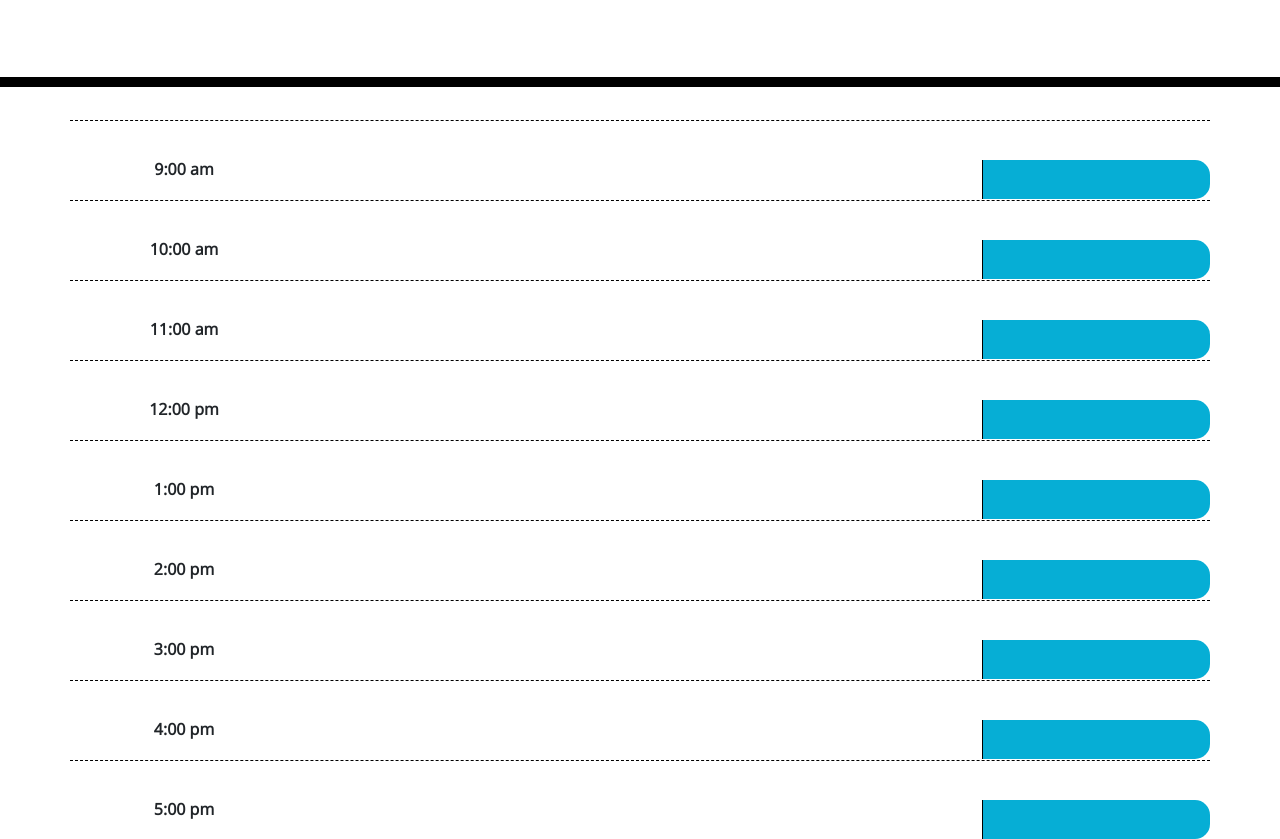
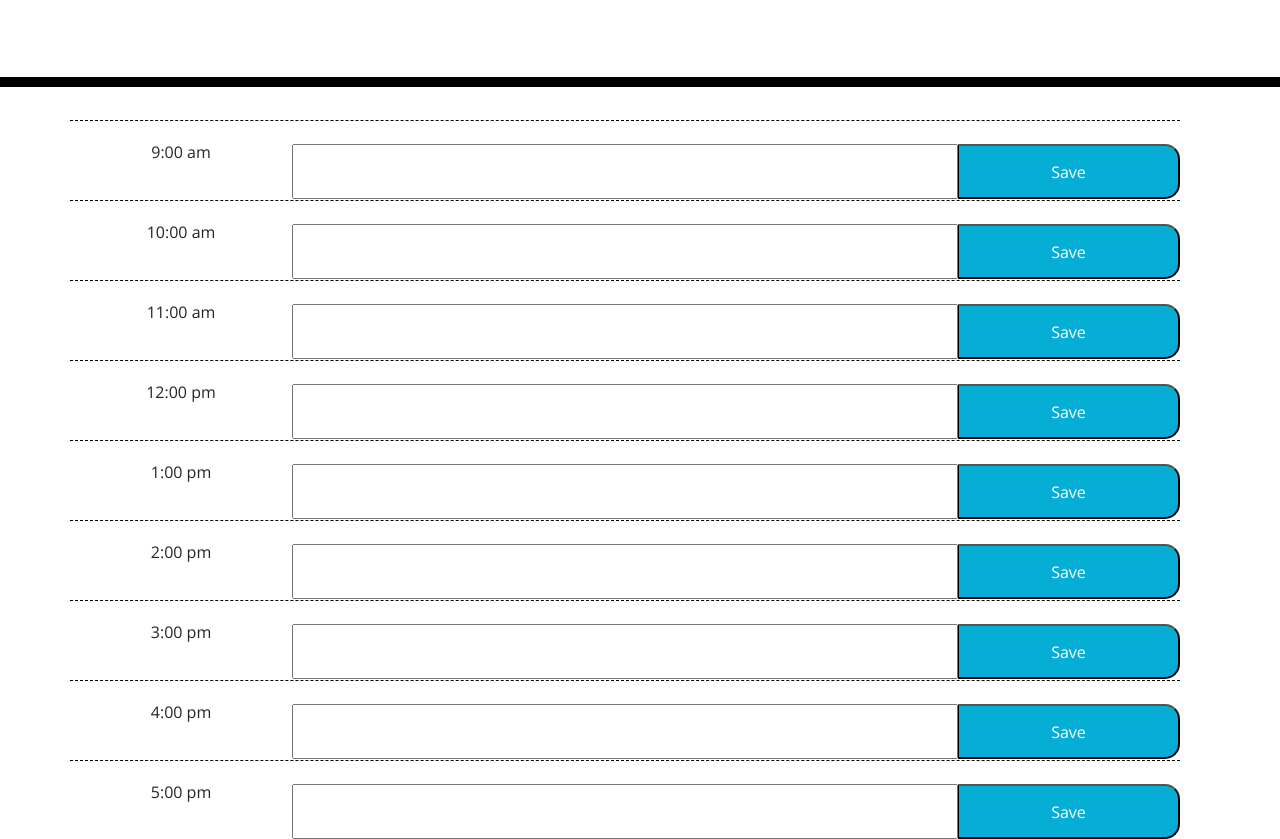
Before and after one commit to MeganGerwick/day_planner, a plain HTML site: page index.html in a window 1280 px wide. Shown: the part 181-1020 px from the top of the page. Drawn offline with nearby package versions, Linux system fonts and the light colour scheme.

Commit message:
created click listener for save button

```diff
--- a/index.html
+++ b/index.html
@@ -30,7 +30,8 @@
     </header>
 
     <div class="container">
-      <table width="100%">
+
+    <!--  <table width="100%">
        <tr class="row">
         <th class="hour" width="100%"> </th>
         <th class="time-block" id="9am" width="20%">9:00 am</th>
@@ -85,7 +86,61 @@
         <th class="description" width="60%"></th>
         <th class="saveBtn" width="20%"></th>
       </tr>
-    </table>
+    </table>-->
+  <div class="row" id="9amRow">
+    <div class="hour"></div>
+    <p class="time-block" id="9am">9:00 am</p>
+    <input type="text" class="description" id="9amTask"></input>
+    <button class="saveBtn" id="9amBtn">Save</button>
+  </div>
+  <div class="row" id="10amRow">
+    <div class="hour"></div>
+    <p class="time-block" id="10am">10:00 am</p>
+    <input type="text" class="description"></input>
+    <button class="saveBtn" id="10amBtn">Save</button>
+  </div>
+  <div class="row" id="11amRow">
+    <div class="hour"></div>
+    <p class="time-block" id="11am">11:00 am</p>
+    <input type="text" class="description"></input>
+    <button class="saveBtn" id="11amBtn">Save</button>
+  </div>
+  <div class="row" id="12pmRow">
+    <div class="hour"></div>
+    <p class="time-block" id="12pm">12:00 pm</p>
+    <input type="text" class="description"></input>
+    <button class="saveBtn" id="12pmBtn">Save</button>
+  </div>
+  <div class="row" id="1pmRow">
+    <div class="hour"></div>
+    <p class="time-block" id="1pm">1:00 pm</p>
+    <input type="text" class="description"></input>
+    <button class="saveBtn" id="1pmBtn">Save</button>
+  </div>
+  <div class="row" id="2pmRow">
+    <div class="hour"></div>
+    <p class="time-block" id="2pm">2:00 pm</p>
+    <input type="text" class="description"></input>
+    <button class="saveBtn" id="2pmBtn">Save</button>
+  </div>
+  <div class="row" id="3pmRow">
+    <div class="hour"></div>
+    <p class="time-block" id="3pm">3:00 pm</p>
+    <input type="text" class="description"></input>
+    <button class="saveBtn" id="3pmBtn">Save</button>
+  </div>
+  <div class="row" id="4pmRow">
+    <div class="hour"></div>
+    <p class="time-block" id="4pm">4:00 pm</p>
+    <input type="text" class="description"></input>
+    <button class="saveBtn" id="4pmBtn">Save</button>
+  </div>
+    <div class="row" id="5pmRow">
+    <div class="hour"></div>
+    <p class="time-block" id="5pm">5:00 pm</p>
+    <input type="text" class="description"></input>
+    <button class="saveBtn" id="5pmBtn">Save</button>
+  </div>
 
   </div>
 
@@ -94,11 +149,24 @@
     <script src="https://cdnjs.cloudflare.com/ajax/libs/moment.js/2.24.0/moment.min.js"></script>
     <script type="text/javascript">
 
-    //Add input box to description
+    //set variable to pull current date and current time
+ //var dateTime = moment().format("MMMM Do YYYY, h:mm:ss a");
+ //$('#currentDay').text(dateTime);
 
 
-    //Add Save button to each row of table
- document.getElementsByClassName("saveBtn").setAttribute("type", "button");
+    //Add Click Event to save button
+$('#9amBtn').click(function(){
+  //Store input from description box locally
+  var task9am = document.getElementById('9amTask').value;
+localStorage.setItem("9amToDo", task9am);
+  //Replace text in description box
+  $('#9amTask').replaceWith(function() {
+
+})
+
+//change color of background depending on the current time
+
+
     </script>
   </body>
 </html>
--- a/style.css
+++ b/style.css
@@ -23,23 +23,27 @@ textarea{
 
 .description{
   white-space: pre-wrap;
+  width: 60%;
 }
 
 .time-block{
   text-align: center;
   border-radius: 15px;
+  width: 20%;
 }
 
 .row {
   white-space: pre-wrap;
   height: 80px;
   border-top: 1px solid white;;
+  width: 100%;
 }
 
 .hour {
   background-color: #ffffff;
   color: #000000;
   border-top: 1px dashed #000000;
+  width: 100%;
 }
 
 .past {
@@ -63,6 +67,7 @@ textarea{
   border-bottom-right-radius: 15px;
   background-color: #06AED5;
   color: white;
+  width: 20%;
 }
 
 .saveBtn i:hover {
```
